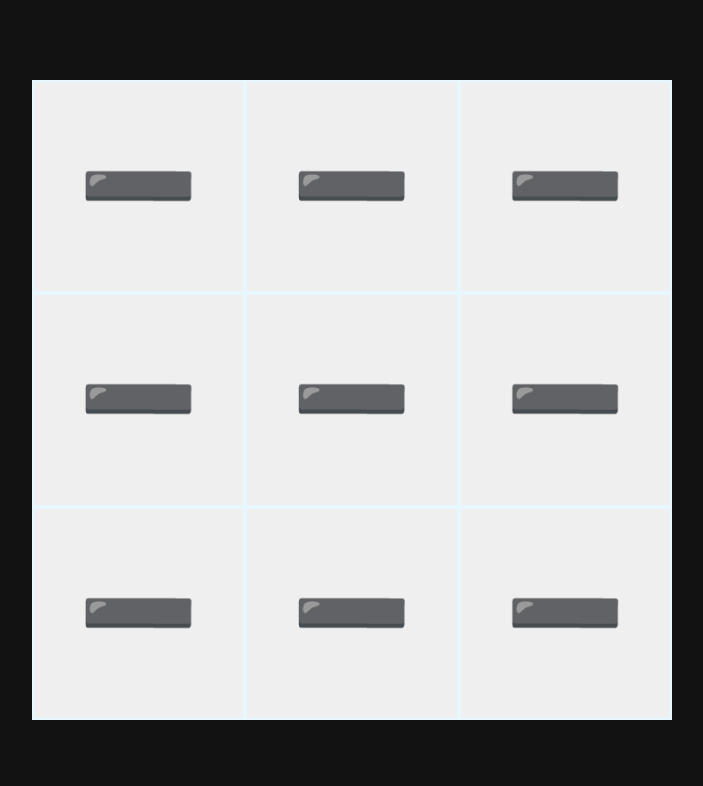
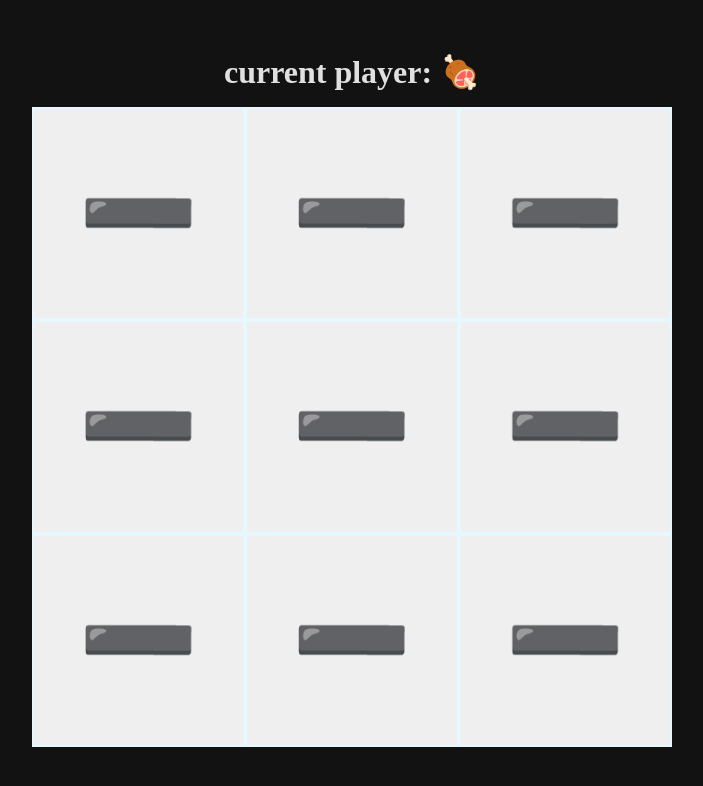
Before and after one commit to haruyuki-16278/tic-tac-toe, an Angular app: page /game in a window 1280 px wide. Shown: the top 786 px of the page, without its empty margins (288-991 px from the left). Built offline with nearby package versions, Linux system fonts and the light colour scheme.

Commit message:
他のプレイヤーのコマを上書きできていたのを修正

```diff
--- a/src/app/components/t3-cell/t3-cell.scss
+++ b/src/app/components/t3-cell/t3-cell.scss
@@ -6,4 +6,9 @@ button {
   border: 2px solid var(--color-tertiary);
   font-size: 96px;
   text-align: center;
+
+  &:hover {
+    background-color: var(--color-accent);
+    cursor: pointer;
+  }
 }
--- a/src/app/components/t3-cell/t3-cell.ts
+++ b/src/app/components/t3-cell/t3-cell.ts
@@ -1,5 +1,4 @@
 import { Component, input, output } from '@angular/core';
-import { Observable, Subject } from 'rxjs';
 import { T3CellState } from '../../services/t3-controller';
 
 @Component({
--- a/src/app/pages/game-page/game-page.html
+++ b/src/app/pages/game-page/game-page.html
@@ -1,3 +1,4 @@
+<p class="game-page__player-indicator">current player: {{ count() % 2 === 0 ? "🍖" : "🐟" }}</p>
 <div class="game-page__map">
   @for (row of cells; track row; let i = $index) {
     @for (cell of row; track $index; let j = $index) {
--- a/src/app/pages/game-page/game-page.scss
+++ b/src/app/pages/game-page/game-page.scss
@@ -2,6 +2,7 @@
   width: 100%;
   height: 100%;
   display: flex;
+  flex-direction: column;
   justify-content: center;
   align-items: center;
   gap: 16px;
@@ -14,3 +15,8 @@
   grid-template-columns: repeat(3, 1fr);
   grid-template-rows: repeat(3, 1fr);
 }
+
+.game-page__player-indicator {
+  font-size: xx-large;
+  font-weight: bold;
+}
--- a/src/app/pages/game-page/game-page.ts
+++ b/src/app/pages/game-page/game-page.ts
@@ -1,4 +1,4 @@
-import { Component, inject, OnInit } from '@angular/core';
+import { Component, inject, OnInit, signal } from '@angular/core';
 import { T3Controller } from '../../services/t3-controller';
 import { T3Cell } from "../../components/t3-cell/t3-cell";
 
@@ -11,7 +11,7 @@ import { T3Cell } from "../../components/t3-cell/t3-cell";
 })
 export class GamePage implements OnInit {
   private ctrl = inject(T3Controller);
-  private count = 0;
+  protected count = signal(0);
 
   protected get cells() {
     return this.ctrl.cells();
@@ -21,8 +21,11 @@ export class GamePage implements OnInit {
     this.ctrl.reset();
   }
 
-  t3CellOnClick({col, row}:{col:number, row:number}) {
-    this.ctrl.setCellState(this.count % 2 === 0 ? "A" : "B", {col, row});
-    this.count++;
+  t3CellOnClick({col, row}: {col:number, row:number}) {
+    if (this.ctrl.getCellState({col, row}) === "UNOWNED") {
+      const nextState = this.count() % 2 === 0 ? "A" : "B";
+      this.ctrl.setCellState(nextState, {col, row});
+      this.count.update((v) => v + 1);
+    }
   }
 }
--- a/src/app/services/t3-controller.ts
+++ b/src/app/services/t3-controller.ts
@@ -49,6 +49,10 @@ export class T3Controller {
     this.cells.set(next);
   }
 
+  public getCellState({col, row}: {col: number, row: number}): T3CellState {
+    return this.cells()[row][col];
+  }
+
   public check(cells: T3CellState[][]): T3GameState {
     const current = cells;
     const tCurrent = current[0].map((_, i) => current.map(row => row[i]));
```
